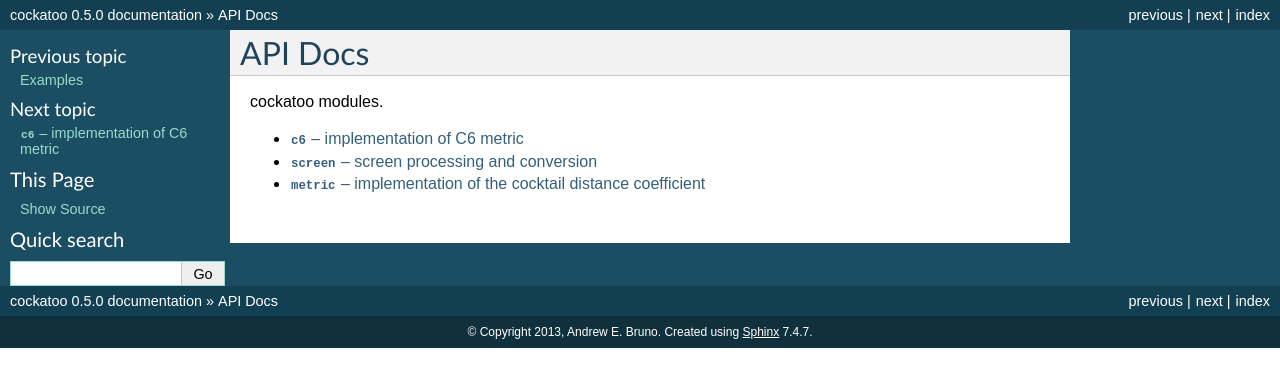
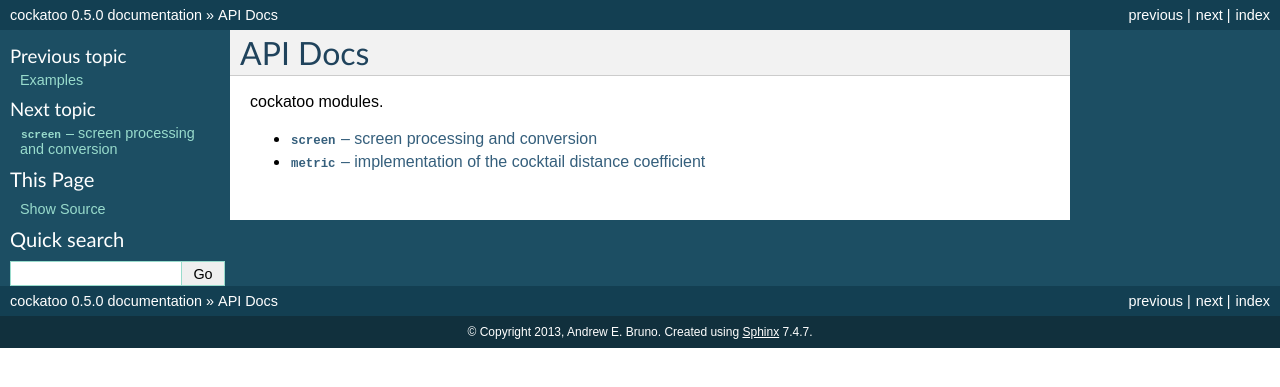
Before and after one commit to ubccr/cockatoo, a Sphinx documentation site: the page built from docs/api/index.rst, in a window 1280 px wide. Shown: the top 387 px of the page. Built offline with Sphinx 7.4.7, drawn with Linux system fonts in a browser that asks for light colours.

Commit message:
Updated docs

```diff
--- a/docs/api/c6.rst
+++ /dev/null
@@ -1,5 +0,0 @@
-:mod:`c6` -- implementation of C6 metric
-====================================================
-
-.. automodule:: cockatoo.c6
-    :members:
--- a/docs/api/index.rst
+++ b/docs/api/index.rst
@@ -6,6 +6,5 @@ cockatoo modules.
 .. toctree::
     :maxdepth: 2
 
-    c6
     screen
     metric
```
